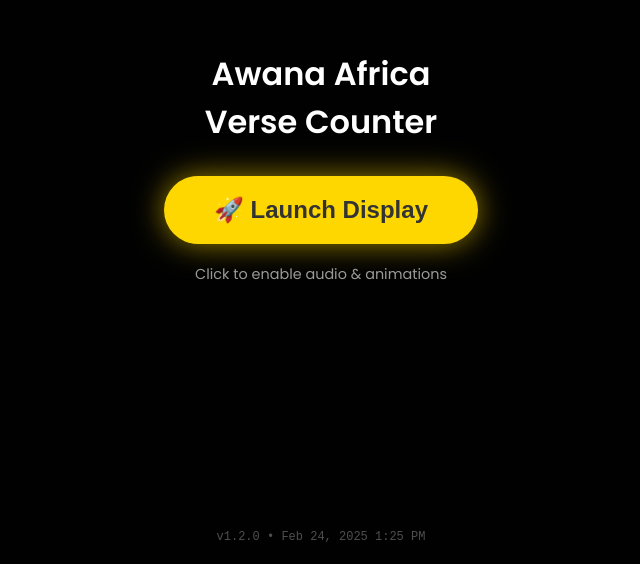
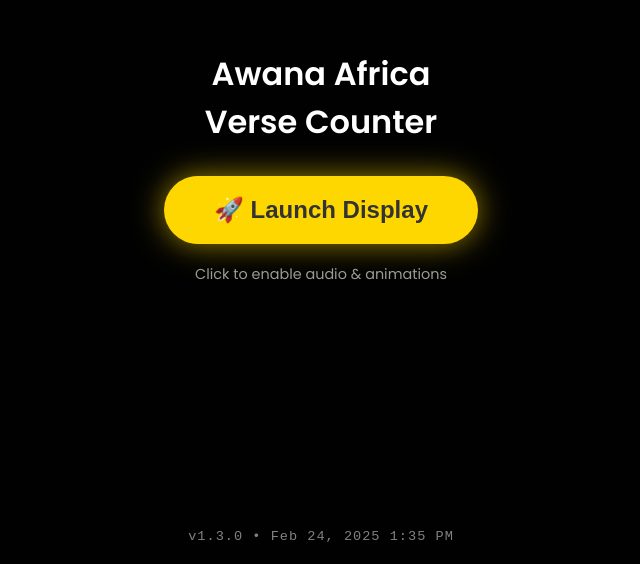
Before and after one commit to patrick-simpson/Awana-Verse-Tracker, a React (Vite) app: page / in a window 1280 px wide. Shown: the part 236-800 px from the top of the page, without its empty margins (319-959 px from the left). Built offline with nearby package versions, Linux system fonts and the light colour scheme; no server answers; the database is empty.

Commit message:
feat: Update version and modify start overlay styles
Updates the application version and last modified timestamp.
Enhances the start overlay's version display with improved styling for better readability and visual appeal.

```diff
--- a/StartOverlay.tsx
+++ b/StartOverlay.tsx
@@ -47,9 +47,10 @@ const StartOverlay = ({ onStart }) => {
           position: "absolute",
           bottom: "20px",
           textAlign: "center",
-          color: "rgba(255,255,255,0.3)",
-          fontSize: "0.75rem",
-          fontFamily: "monospace"
+          color: "rgba(255,255,255,0.5)",
+          fontSize: "0.85rem",
+          fontFamily: "monospace",
+          letterSpacing: "1px"
       }}>
         v{APP_VERSION} &bull; {LAST_MODIFIED}
       </div>
--- a/constants.ts
+++ b/constants.ts
@@ -1,7 +1,7 @@
 
 // !!! UPDATE THESE ON EVERY CHANGE !!!
-export const APP_VERSION = "1.2.0";
-export const LAST_MODIFIED = "Feb 24, 2025 1:25 PM";
+export const APP_VERSION = "1.3.0";
+export const LAST_MODIFIED = "Feb 24, 2025 1:35 PM";
 // !!!!!!!!!!!!!!!!!!!!!!!!!!!!!!!!!!!!
 
 export const THEMES = [
```
Also changed, not shown: 1 other file (tests, documents, lock files or other folders).
